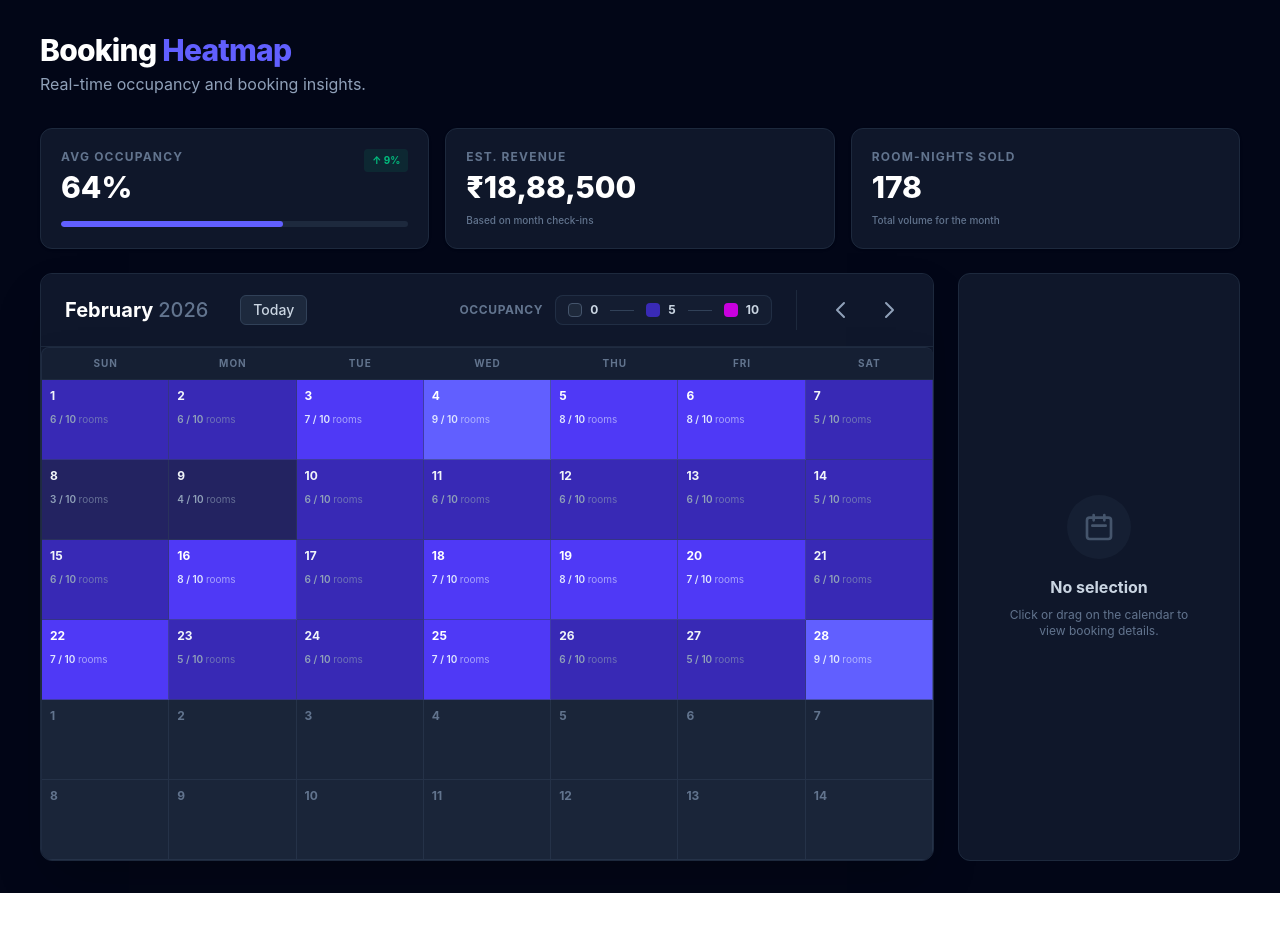
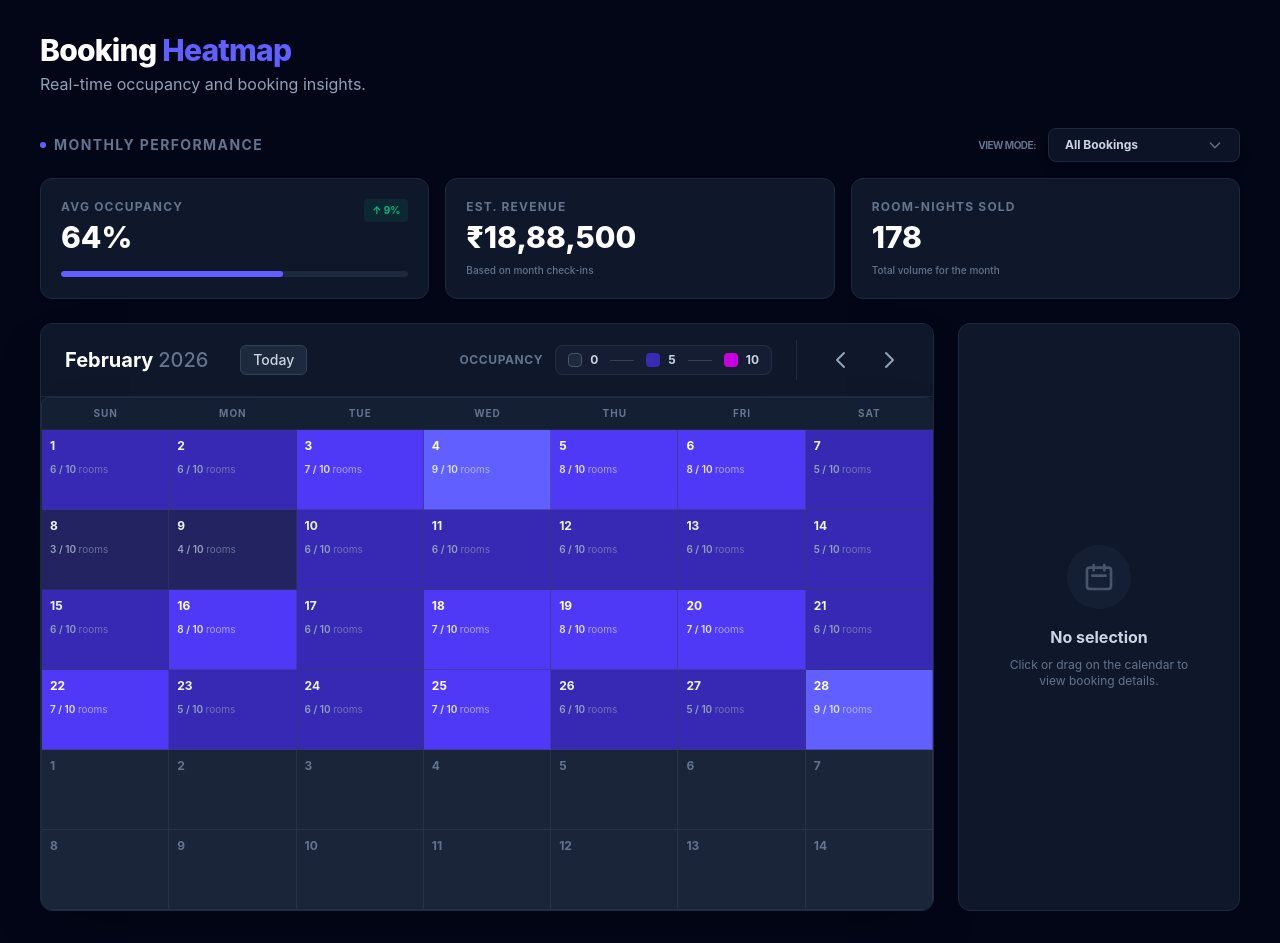
Before and after one commit to SahityaNaik/booking-calendar-heatmap, a React (Vite) app: page / in a window 1280 px wide. Before the commit the page ends 893 px from the top, so only its background shows below. Built offline with nearby package versions, Linux system fonts and the light colour scheme.

Commit message:
Implement global status filtering and custom dropdown

```diff
--- a/src/App.jsx
+++ b/src/App.jsx
@@ -11,8 +11,15 @@ import { getBookingsInRange } from './utils/occupancyUtils';
 
 function App() {
   const [viewDate, setViewDate] = useState(new Date(2026, 1, 1));
-  const { bookings, loading, error } = useBookings();
+  const [filterStatus, setFilterStatus] = useState('all');
+  const { bookings: rawBookings, loading, error } = useBookings();
   const selection = useCalendarSelection();
+
+  // Top-down filtering logic
+  const bookings = useMemo(() => {
+    if (filterStatus === 'all') return rawBookings;
+    return rawBookings.filter(b => b.status === filterStatus);
+  }, [rawBookings, filterStatus]);
 
   // Derived state: Grid cells
   const calendarGrid = useMemo(() =>
@@ -84,7 +91,12 @@ function App() {
             </div>
           ) : (
             <>
-              <StatsHeader stats={monthlyStats} trend={trend} />
+              <StatsHeader
+                stats={monthlyStats}
+                trend={trend}
+                currentFilter={filterStatus}
+                onFilterChange={setFilterStatus}
+              />
 
               <div className="grid grid-cols-1 lg:grid-cols-4 gap-6">
                 {/* Main Calendar View */}
--- a/src/components/StatsHeader.jsx
+++ b/src/components/StatsHeader.jsx
@@ -1,12 +1,86 @@
-/**
- * StatsHeader Component
- * Displays high-level monthly metrics and trends.
- */
-const StatsHeader = ({ stats, trend }) => {
+import { useState, useEffect, useRef } from 'react';
+
+const StatsHeader = ({ stats, trend, currentFilter, onFilterChange }) => {
+  const [isOpen, setIsOpen] = useState(false);
+  const dropdownRef = useRef(null);
+
+  const options = [
+    { value: 'all', label: 'All Bookings' },
+    { value: 'confirmed', label: 'Confirmed' },
+    { value: 'checked_in', label: 'Checked In' },
+    { value: 'checked_out', label: 'Checked Out' },
+  ];
+
+  const currentLabel = options.find(opt => opt.value === currentFilter)?.label || 'All Bookings';
+
+  // Close dropdown when clicking outside
+  useEffect(() => {
+    const handleClickOutside = (event) => {
+      if (dropdownRef.current && !dropdownRef.current.contains(event.target)) {
+        setIsOpen(false);
+      }
+    };
+    document.addEventListener('mousedown', handleClickOutside);
+    return () => document.removeEventListener('mousedown', handleClickOutside);
+  }, []);
+
   return (
-    <div className="grid grid-cols-1 md:grid-cols-3 gap-4 mb-6">
-      {/* Average Occupancy */}
-      <div className="bg-[#0f172a] border border-slate-800 rounded-xl p-5 shadow-sm">
+    <div className="space-y-4 mb-6">
+      <div className="flex justify-between items-center">
+        <h2 className="text-sm font-bold text-slate-500 uppercase tracking-widest flex items-center gap-2">
+          <span className="w-1.5 h-1.5 bg-indigo-500 rounded-full"></span>
+          Monthly Performance
+        </h2>
+
+        <div className="flex items-center gap-3">
+          <span className="text-[10px] font-bold text-slate-500 uppercase tracking-tighter">View Mode:</span>
+
+          <div className="relative" ref={dropdownRef}>
+            {/* Dropdown Trigger */}
+            <button
+              onClick={() => setIsOpen(!isOpen)}
+              className="flex items-center justify-between w-48 bg-slate-900/80 border border-slate-800 text-slate-300 text-xs font-bold rounded-lg px-4 py-2 hover:border-slate-600 hover:bg-slate-900 transition-all shadow-lg text-left"
+            >
+              <span>{currentLabel}</span>
+              <svg
+                xmlns="http://www.w3.org/2000/svg"
+                className={`h-4 w-4 text-slate-500 transition-transform duration-200 ${isOpen ? 'rotate-180 text-indigo-400' : ''}`}
+                fill="none" viewBox="0 0 24 24" stroke="currentColor"
+              >
+                <path strokeLinecap="round" strokeLinejoin="round" strokeWidth={2} d="M19 9l-7 7-7-7" />
+              </svg>
+            </button>
+
+            {/* Options List */}
+            {isOpen && (
+              <div className="absolute right-0 mt-2 w-56 bg-[#0f172a] border border-slate-800 rounded-xl shadow-2xl z-50 overflow-hidden animate-in fade-in zoom-in duration-100">
+                <div className="py-1">
+                  {options.map((option) => (
+                    <button
+                      key={option.value}
+                      onClick={() => {
+                        onFilterChange(option.value);
+                        setIsOpen(false);
+                      }}
+                      className={`w-full text-left px-4 py-2 hover:bg-slate-800/50 transition-colors ${
+                        currentFilter === option.value ? 'bg-indigo-500/5' : ''
+                      }`}
+                    >
+                      <span className={`text-xs font-bold ${currentFilter === option.value ? 'text-indigo-400' : 'text-slate-300'}`}>
+                        {option.label}
+                      </span>
+                    </button>
+                  ))}
+                </div>
+              </div>
+            )}
+          </div>
+        </div>
+      </div>
+
+      <div className="grid grid-cols-1 md:grid-cols-3 gap-4">
+        {/* Average Occupancy */}
+        <div className="bg-[#0f172a] border border-slate-800 rounded-xl p-5 shadow-sm">
         <div className="flex justify-between items-start">
           <div>
             <p className="text-xs font-bold text-slate-500 uppercase tracking-widest">Avg Occupancy</p>
@@ -42,6 +116,7 @@ const StatsHeader = ({ stats, trend }) => {
         <p className="text-[10px] text-slate-500 mt-2 font-medium">Total volume for the month</p>
       </div>
     </div>
+    </div>
   );
 };
 
```
